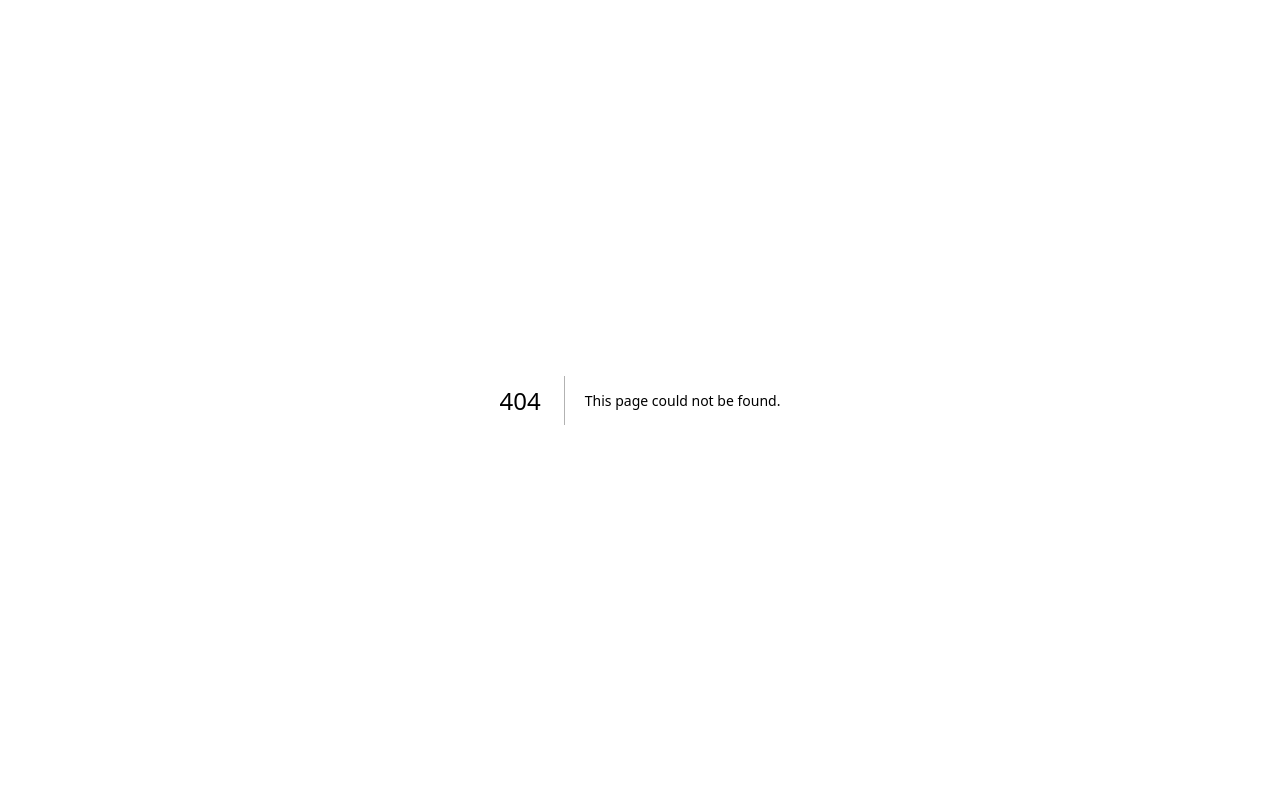
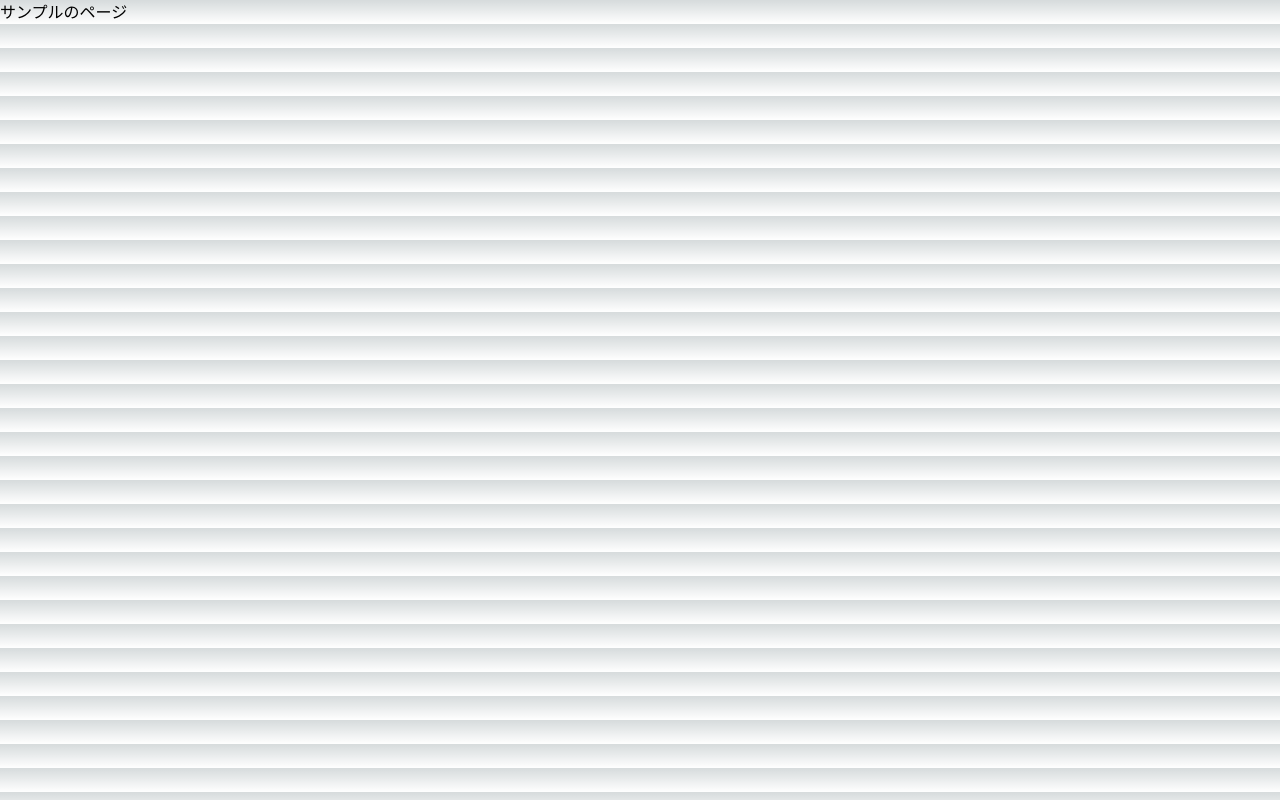
Before and after one commit to ai-biz20-sasaki/nextjs-sample02, a Next.js app: page /sample in a window 1280 px wide. Before the commit this address had no page. Built offline with nearby package versions, Linux system fonts and the light colour scheme.

Commit message:
add src/pages/sample.tsx

```diff
--- /dev/null
+++ b/src/pages/sample.tsx
@@ -0,0 +1,5 @@
+function Sample() {
+  return <span>サンプルのページ</span>
+}
+
+export default Sample
```
